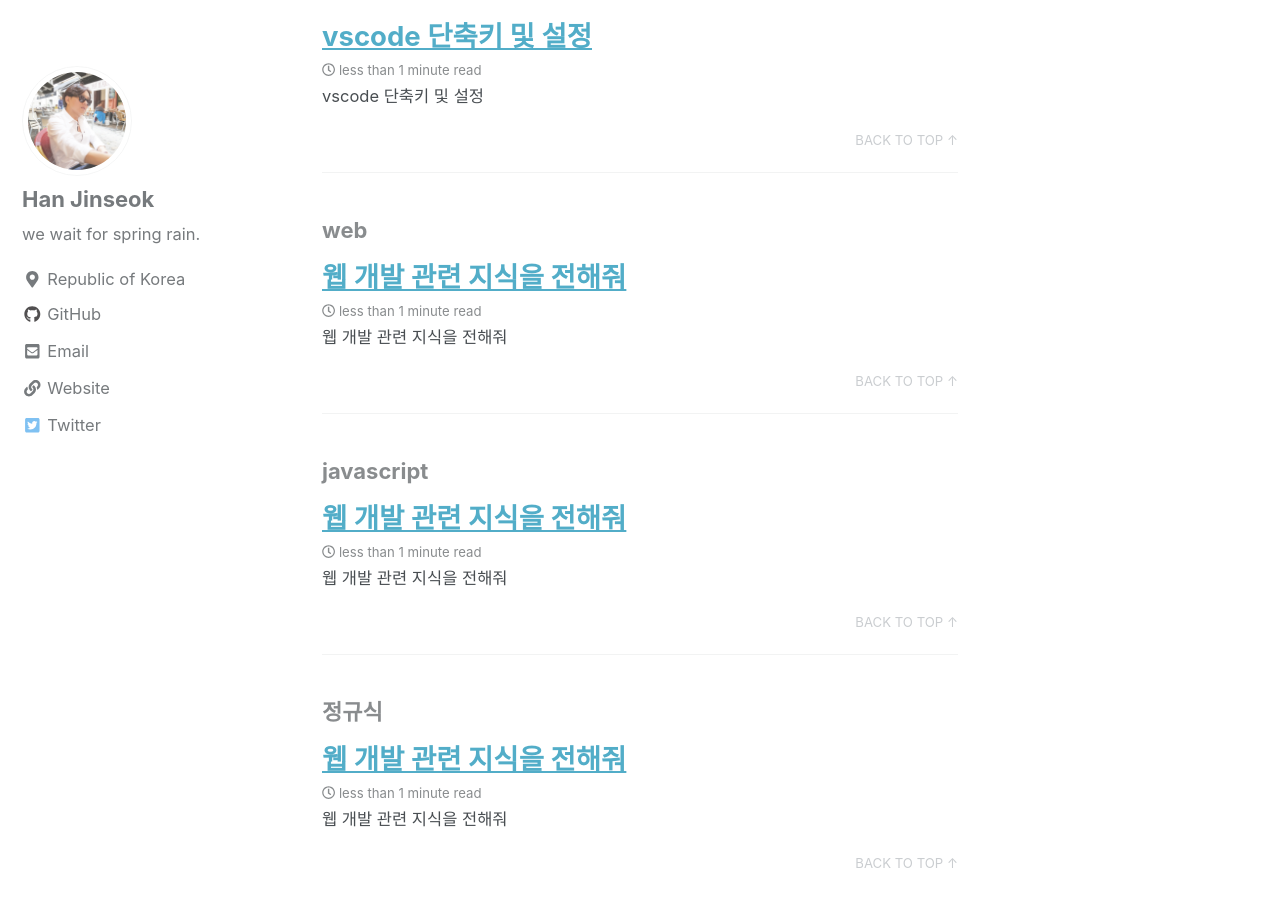
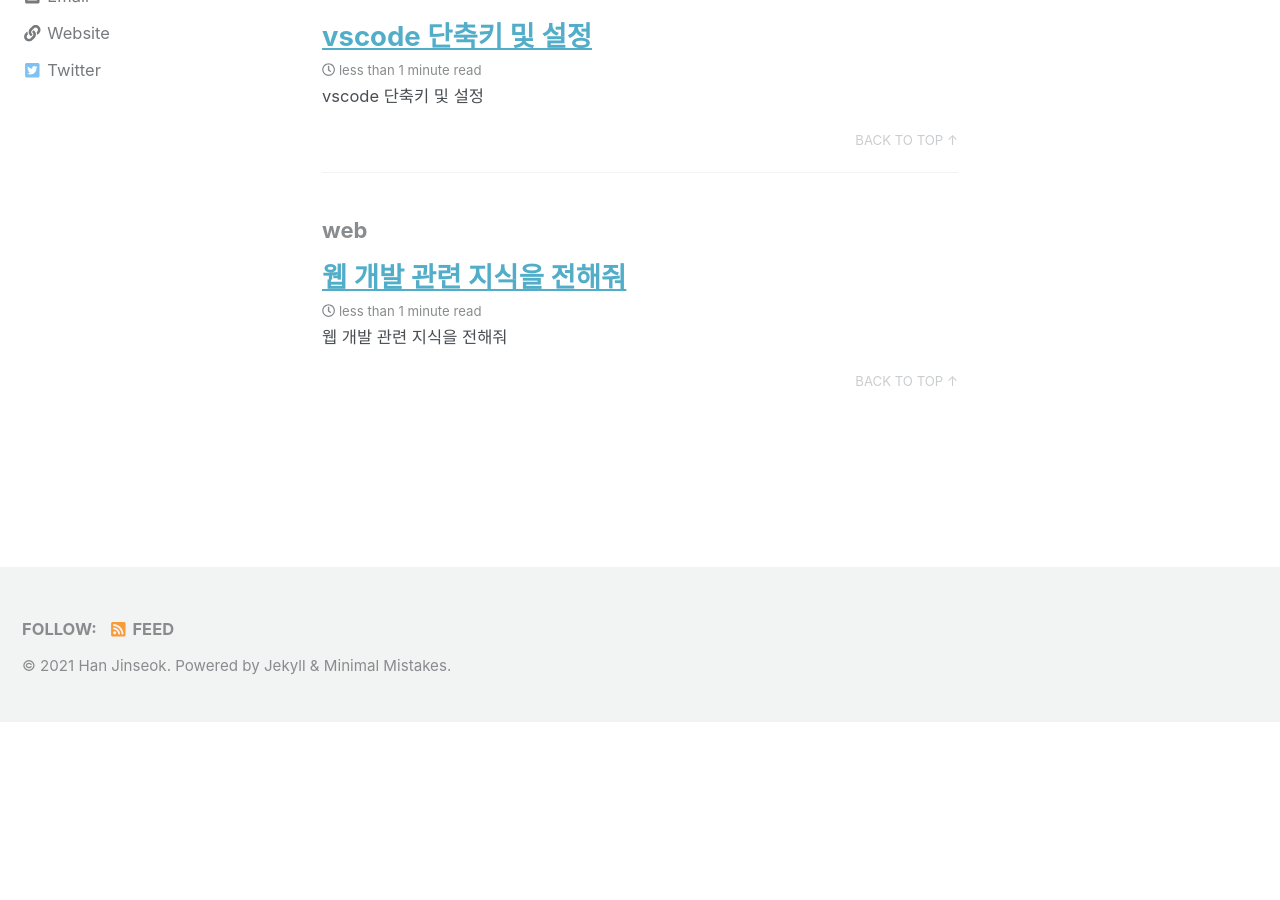
Before and after one commit to moregorenine/moregorenine.github.io, a Jekyll site: the page built from _pages/tag-archive.md, in a window 1280 px wide and 900 px high, scrolled down 8052 px. Built offline with Jekyll 4.4.1, drawn with Linux system fonts in a browser that asks for light colours; nearby versions of some CDN libraries; comment, search, counter and statistics services are not loaded; a style sheet for code colours, icons or effects is not loaded; after the commit the page ends 8774 px from its top, so only the background shows below that.

Commit message:
Update 2021-03-07-develop.md

```diff
--- a/_posts/dev/2021-03-07-develop.md
+++ b/_posts/dev/2021-03-07-develop.md
@@ -6,38 +6,29 @@ categories:
 tags:
   - dev
   - web
-  - javascript
-  - 정규식
 last_modified_at: 2021-03-07T00:00:00+09:00
 toc: true
 toc_sticky: true
 ---
 
 ## javascript
-### 실습사이트
-- jsfiddle
-  - https://jsfiddle.net/
-  - html, css, javascript를 테스트해 볼 수 있는 사이트
-  - stackoverflow에서 javascript 관련 지식을 찾다보면 예제코드 사이트로 자주 볼 수 있음
-### promise
-- 비동기 처리 2부 - Promise
-  - https://www.daleseo.com/js-async-promise/
-  - 이해하기 쉬운 개념 설명과 예제
-  - es6에 도입된 비동기 처리 표준 내장 객체
-- MDN Web Docs
-  - https://developer.mozilla.org/ko/docs/Web/JavaScript/Reference/Global_Objects/Promise
-### async/await
-- 비동기 처리 3부 - async/await
-  - https://www.daleseo.com/js-async-async-await/
-  - 이해하기 쉬운 개념 설명과 예제
-  - es7에 도입된 비동기 처리 표준 내장 객체
-  - 자바스크립트에서 모든 비동기 함수는 사실상 AsyncFunction 객체이다
-- MDN Web Docs
-  - https://developer.mozilla.org/ko/docs/Web/JavaScript/Reference/Global_Objects/AsyncFunction
-
+- 실습사이트
+  - [jsfiddle](https://jsfiddle.net/)
+    - html, css, javascript를 테스트해 볼 수 있는 사이트
+    - stackoverflow에서 javascript 관련 지식을 찾다보면 예제코드 사이트로 자주 볼 수 있음
+- promise
+  - [비동기 처리 2부 - Promise](https://www.daleseo.com/js-async-promise/)
+    - 이해하기 쉬운 개념 설명과 예제
+    - es6에 도입된 비동기 처리 표준 내장 객체
+  - [MDN Web Docs](https://developer.mozilla.org/ko/docs/Web/JavaScript/Reference/Global_Objects/Promise)
+- async/await
+  - [비동기 처리 3부 - async/await](https://www.daleseo.com/js-async-async-await/)
+    - 이해하기 쉬운 개념 설명과 예제
+    - es7에 도입된 비동기 처리 표준 내장 객체
+    - 자바스크립트에서 모든 비동기 함수는 사실상 AsyncFunction 객체이다
+  - [MDN Web Docs](https://developer.mozilla.org/ko/docs/Web/JavaScript/Reference/Global_Objects/AsyncFunction)
 
 ## 정규식
-### 실습사이트
-- rubular
-  - https://rubular.com/
-  - 정규식을 간단히 테스트해 볼 수 있는 사이트
+- 실습사이트
+  - [rubular](https://rubular.com/)
+    - 정규식을 간단히 테스트해 볼 수 있는 사이트
```
